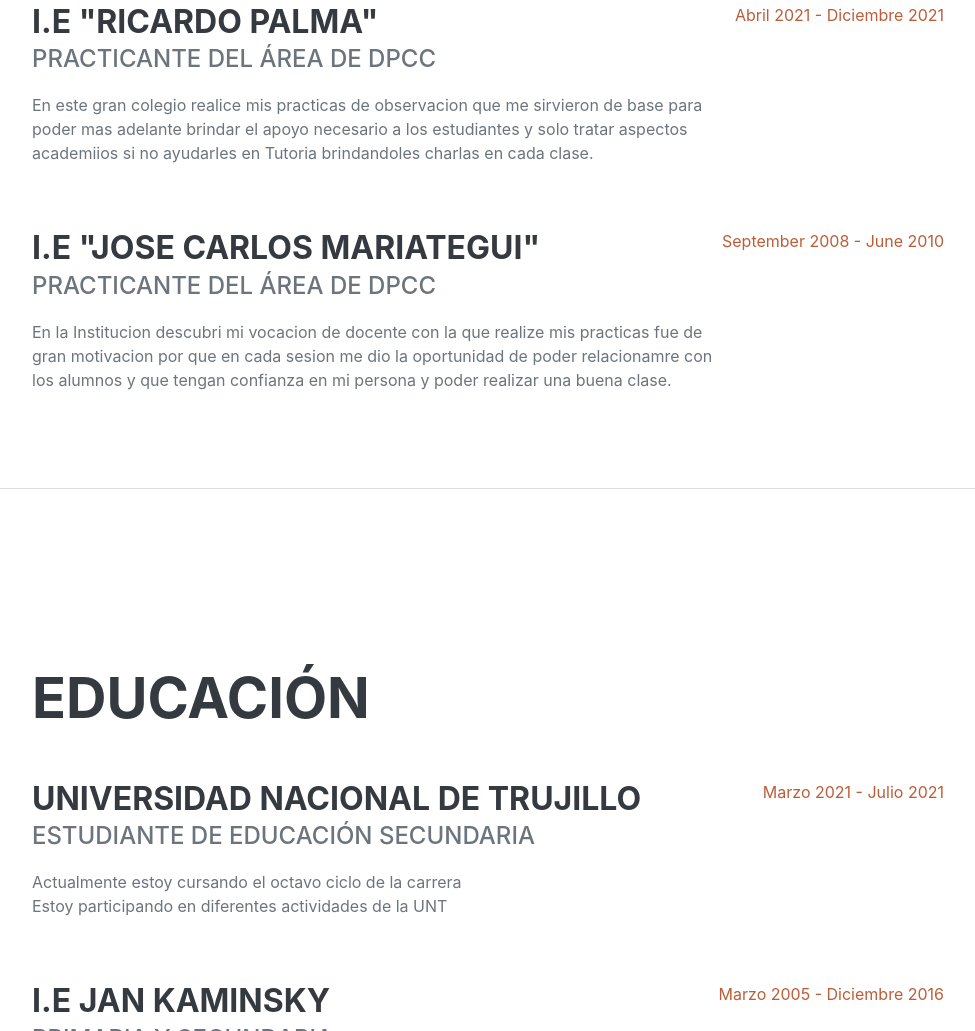
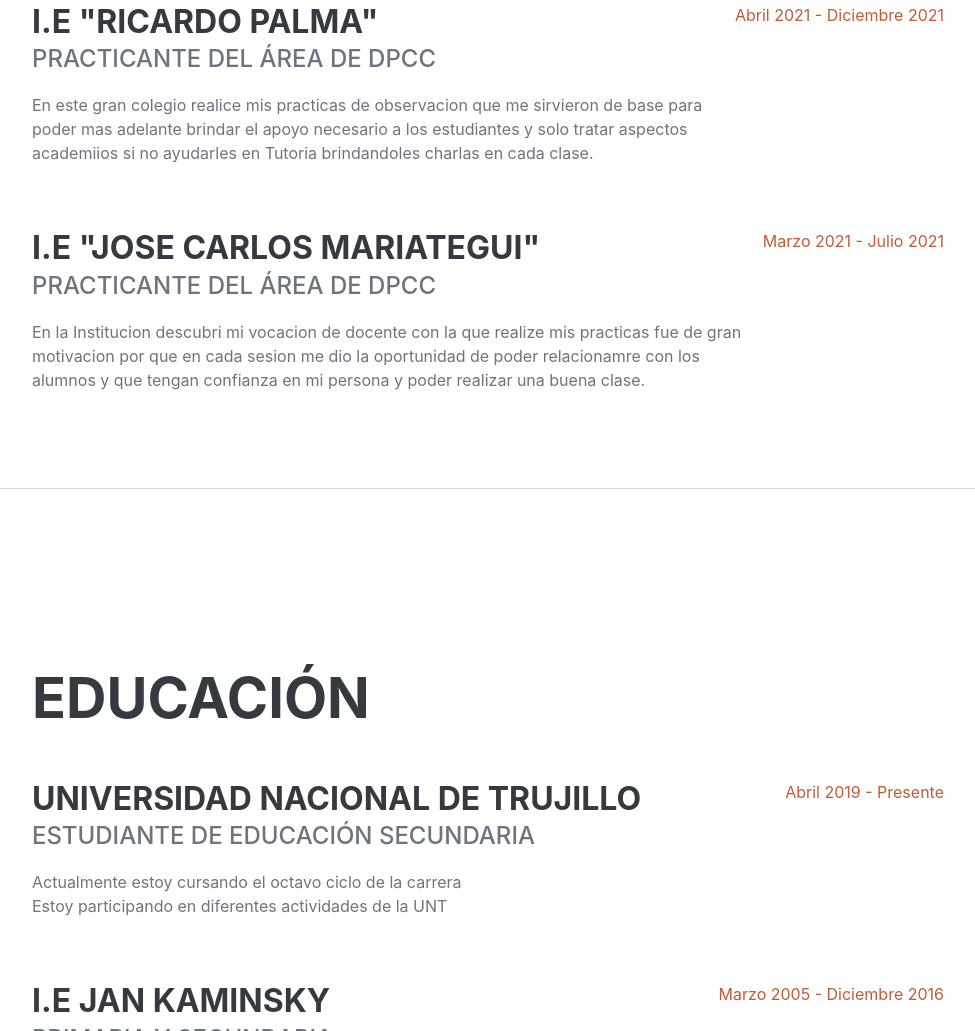
Before and after one commit to RichardGalloso/MI-CURRICULUM-VITAE_2022, a plain HTML site: page index.html in a window 1280 px wide. Shown: the part 1446-2477 px from the top of the page, without its empty margins (288-1263 px from the left). Drawn offline with nearby package versions, Linux system fonts and the light colour scheme; a web font is replaced by a local one.

Commit message:
Update index.html

```diff
--- a/index.html
+++ b/index.html
@@ -92,7 +92,7 @@
                             <div class="subheading mb-3">PRACTICANTE DEL ÁREA DE DPCC</div>
                             <p>En la Institucion descubri mi vocacion de docente con la que realize mis practicas fue de gran motivacion por que en cada sesion me dio la oportunidad de poder relacionamre con los alumnos y que tengan confianza en mi persona y poder realizar una buena clase.</p>
                         </div>
-                        <div class="flex-shrink-0"><span class="text-primary">September 2008 - June 2010</span></div>
+                        <div class="flex-shrink-0"><span class="text-primary">Marzo 2021 - Julio 2021</span></div>
                     </div>
                 </div>
             </section>
@@ -108,7 +108,7 @@
                             <div>Actualmente estoy cursando el octavo ciclo de la carrera</div>
                             <p>Estoy participando en diferentes actividades de la UNT</p>
                         </div>
-                        <div class="flex-shrink-0"><span class="text-primary">Marzo 2021 - Julio 2021</span></div>
+                        <div class="flex-shrink-0"><span class="text-primary">Abril 2019 - Presente</span></div>
                     </div>
                     <div class="d-flex flex-column flex-md-row justify-content-between">
                         <div class="flex-grow-1">
```
